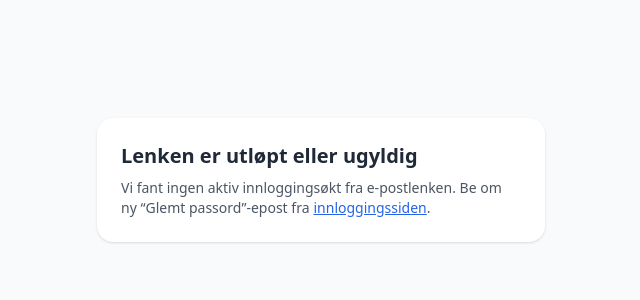
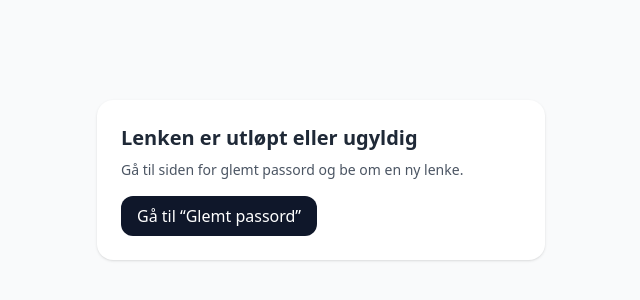
Before and after one commit to mortenhoelno/Nullfilter-admin, a Next.js app: page /reset-password in a window 1280 px wide. Shown: the part 220-520 px from the top of the page, without its empty margins (319-959 px from the left). Built offline with nearby package versions, Linux system fonts and the light colour scheme; no server answers.

Commit message:
Update reset-password.js

```diff
--- a/pages/reset-password.js
+++ b/pages/reset-password.js
@@ -14,15 +14,23 @@ export default function ResetPasswordPage() {
   const [pw2, setPw2] = useState("");
   const [done, setDone] = useState(false);
 
-  // Når du kommer hit via e-postlenke (type=recovery),
-  // supabase-js oppretter som regel en session automatisk.
+  // Når du kommer hit via e-postlenke (invite/signup/recovery),
+  // supabase-js setter normalt en session automatisk.
   useEffect(() => {
     let mounted = true;
     (async () => {
       setLoading(true);
       setErr("");
-
       try {
+        // Belt & braces: sjekk hash for type=recovery|signup|invite
+        if (typeof window !== "undefined" && window.location?.hash) {
+          const hash = window.location.hash.replace(/^#/, "");
+          const qp = new URLSearchParams(hash);
+          const linkType = (qp.get("type") || "").toLowerCase();
+          if (["recovery", "signup", "invite"].includes(linkType)) {
+            // supabase håndterer token i hash -> getSession skal gi session
+          }
+        }
         const { data, error } = await supabase.auth.getSession();
         if (error) throw error;
         if (mounted) setHasSession(!!data?.session);
@@ -32,7 +40,6 @@ export default function ResetPasswordPage() {
         if (mounted) setLoading(false);
       }
     })();
-
     return () => { mounted = false; };
   }, [supabase]);
 
@@ -40,7 +47,6 @@ export default function ResetPasswordPage() {
     e.preventDefault();
     setErr("");
 
-    // Validering
     if (!pw1 || !pw2) return setErr("Skriv nytt passord to ganger.");
     if (pw1 !== pw2) return setErr("Passordene er ikke like.");
     if (pw1.length < 8) return setErr("Passord må være minst 8 tegn.");
@@ -66,21 +72,21 @@ export default function ResetPasswordPage() {
   }
 
   if (!hasSession && !done) {
+    // Kom hit uten gyldig e-postlenke (eller utløpt lenke)
     return (
       <div className="min-h-screen grid place-items-center p-6">
         <div className="max-w-md w-full bg-white rounded-2xl shadow p-6">
           <h1 className="text-xl font-semibold mb-2">Lenken er utløpt eller ugyldig</h1>
           <p className="text-sm text-gray-600">
-            Vi fant ingen aktiv innloggingsøkt fra e-postlenken. Be om ny “Glemt passord”-epost fra
-            <button
-              className="ml-1 text-blue-600 underline"
-              onClick={() => router.replace("/login")}
-            >
-              innloggingssiden
-            </button>
-            .
+            Gå til siden for glemt passord og be om en ny lenke.
           </p>
           {err ? <p className="mt-3 text-sm text-rose-600">Detaljer: {err}</p> : null}
+          <button
+            onClick={() => router.replace("/forgot-password")}
+            className="mt-4 px-4 py-2 rounded-xl bg-slate-900 text-white hover:opacity-90"
+          >
+            Gå til “Glemt passord”
+          </button>
         </div>
       </div>
     );
@@ -108,9 +114,9 @@ export default function ResetPasswordPage() {
   return (
     <div className="min-h-screen grid place-items-center p-6">
       <div className="max-w-md w-full bg-white rounded-2xl shadow p-6">
-        <h1 className="text-xl font-semibold mb-2">Sett nytt passord</h1>
+        <h1 className="text-xl font-semibold mb-2">Skriv inn nytt passord</h1>
         <p className="text-sm text-gray-600 mb-4">
-          Skriv inn nytt passord to ganger. (Ja, vi dobbeltsjekker – apehjernen liker bekreftelser 🦍🔒)
+          Denne siden brukes både første gang du blir invitert og når du skal resette passordet ditt.
         </p>
 
         {err ? (
```
